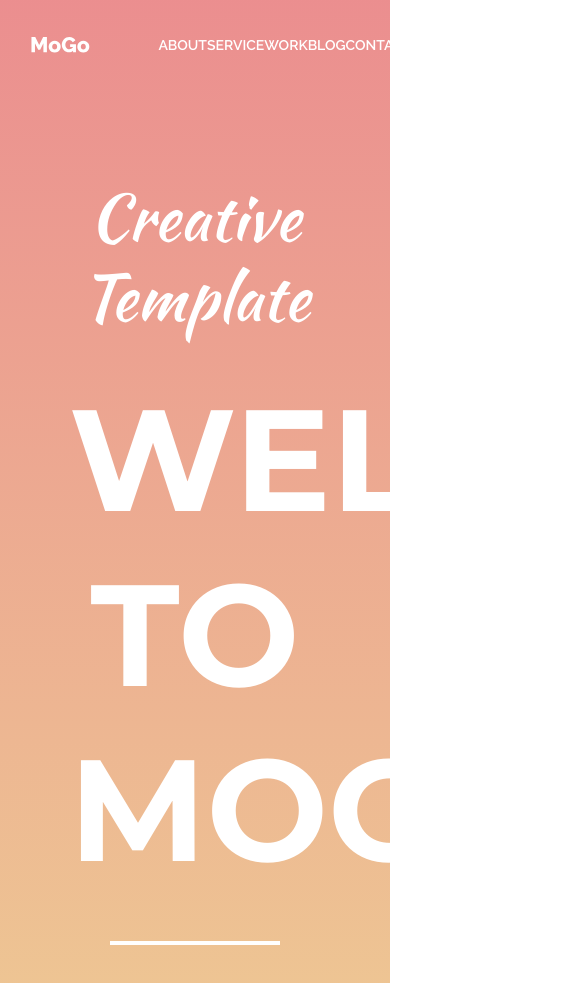
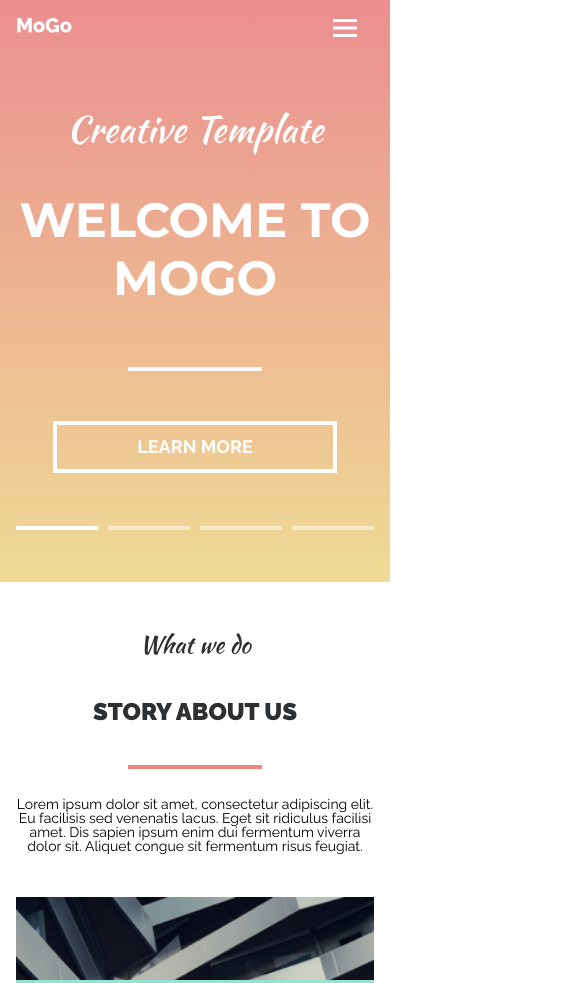
Before and after one commit to MaxonKlakson6/MoGo, a website built with Parcel: page src/index.html in a window 390 px wide. Shown: the top 983 px of the page, 585 px wide, since content can reach past the window. Built offline with nearby package versions, Linux system fonts and the light colour scheme; files whose address does not match are found by name.

Commit message:
Added media queries for header and about section

```diff
--- a/src/index.html
+++ b/src/index.html
@@ -5,17 +5,20 @@
     <meta name="viewport"
           content="width=device-width, user-scalable=no, initial-scale=1.0, maximum-scale=1.0, minimum-scale=1.0">
     <meta http-equiv="X-UA-Compatible" content="ie=edge">
-    <script src="index.js" type="module"></script>
     <link href="https://cdn.jsdelivr.net/npm/bootstrap@5.1.3/dist/css/bootstrap.min.css" rel="stylesheet" integrity="sha384-1BmE4kWBq78iYhFldvKuhfTAU6auU8tT94WrHftjDbrCEXSU1oBoqyl2QvZ6jIW3" crossorigin="anonymous">
     <script src="https://cdn.jsdelivr.net/npm/bootstrap@5.1.3/dist/js/bootstrap.bundle.min.js" integrity="sha384-ka7Sk0Gln4gmtz2MlQnikT1wXgYsOg+OMhuP+IlRH9sENBO0LRn5q+8nbTov4+1p" crossorigin="anonymous"></script>
+    <script src="index.js" type="module"></script>
     <title>Document</title>
 </head>
 <body>
     <div class="page">
         <header class="header">
-            <div class="container">
+            <div class="wrapper">
                 <nav class="header__nav-bar">
-                    <img src="images/header/logo.svg" alt="" class="nav-bar__logo">
+                    <div class="menu-for-mobile">
+                        <img src="images/header/logo.svg" alt="" class="nav-bar__logo">
+                        <button class="menu-btn"></button>
+                    </div>
                     <div class="nav-bar__menu">
                         <a href="">ABOUT</a>
                         <a href="">SERVICE</a>
@@ -34,15 +37,16 @@
                 <div class="header__content">
                     <button class="header__btn">LEARN MORE</button>
                     <div class="header__slider">
-                        <div class="slider__item">01 <span>INTRO</span></div>
-                        <div class="slider__item">02 <span>WORCK</span></div>
-                        <div class="slider__item">03 <span>ABOUT</span></div>
-                        <div class="slider__item">04 <span>CONTACTS</span></div>
+                        <div class="slider__item"><div>01 <span>INTRO</span></div></div>
+                        <div class="slider__item"><div>02 <span>WORCK</span></div></div>
+                        <div class="slider__item"><div>03 <span>ABOUT</span></div></div>
+                        <div class="slider__item"><div>04 <span>CONTACTS</span></div></div>
                     </div>
                 </div>
             </div>
         </header>
         <div class="about">
+            <div class="wrapper">
                 <div class="general-header">
                     <h2 class="general-header__title">What we do</h2>
                     <h1 class="general-header__subtitle">story about us</h1>
@@ -50,10 +54,11 @@
                     <p class="general-header__text">Lorem ipsum dolor sit amet, consectetur adipiscing elit. Eu facilisis sed venenatis lacus. Eget sit ridiculus facilisi amet. Dis sapien ipsum enim dui fermentum viverra dolor sit. Aliquet congue sit fermentum risus feugiat.</p>
                 </div>
                 <div class="about__photos">
-                    <div class="photos__item"><img src="images/about/wall.png" alt=""></div>
-                    <div class="photos__item"><img src="images/about/wall.png" alt=""></div>
-                    <div class="photos__item"><img src="images/about/building.png" alt=""></div>
+                    <div class="photos__item"><div class="item__inner" id="left-image"></div></div>
+                    <div class="photos__item"><div class="item__inner" id="middle-image"></div></div>
+                    <div class="photos__item"><div class="item__inner" id="right-image"></div></div>
                 </div>
+            </div>
         </div>
         <div class="futures">
             <div class="container">
--- a/src/scss/about.scss
+++ b/src/scss/about.scss
@@ -2,24 +2,114 @@
 
 .about{
   @include desktop-width();
-  margin-bottom: 106px;
+  margin-bottom: 108px;
 
   .about__photos{
     display: flex;
     justify-content: space-between;
+    margin-top: 58px;
 
     .photos__item{
       cursor: pointer;
       position: relative;
+      width: 32.5%;
+      height: 338px;
+      background-color: $turquoise;
 
-      &:hover:before{
-        content: '';
-        position: absolute;
+      .item__inner{
         width: 100%;
         height: 100%;
-        background-color: $turquoise;
+        background-size: cover;
+        transition: .5s;
+      }
+      #left-image{
+        background-image: url("../images/about/something.png");
+
+        &:hover{
+          background: linear-gradient(360deg, rgba(237, 215, 137, 0.9) 0%, rgba(233, 130, 131, 0.9) 100%);
+          transform: translate(-16px, -16px);
+        }
       }
 
+      #middle-image{
+        background-image: url("../images/about/wall.png");
+
+        &:hover{
+          background: linear-gradient(360deg, rgba(237, 215, 137, 0.9) 0%, rgba(233, 130, 131, 0.9) 100%);
+          transform: translate(-16px, -16px);
+        }
+      }
+
+      #right-image{
+        background-image: url("../images/about/building.png");
+
+        &:hover{
+          background: linear-gradient(360deg, rgba(237, 215, 137, 0.9) 0%, rgba(233, 130, 131, 0.9) 100%);
+          transform: translate(-16px, -16px);
+        }
+      }
     }
   }
 }
+
+@media(max-width: 1024px){
+  .about{
+    margin-bottom: 60px;
+
+    .about__photos{
+      display: flex;
+      justify-content: space-between;
+      margin-top: 48px;
+
+      .photos__item{
+        height: 282px;
+      }
+    }
+  }
+}
+
+@media(max-width: 768px){
+  .about{
+    .about__photos{
+      display: flex;
+      flex-direction: column;
+      margin: 16px auto 0;
+
+      .photos__item{
+        width: 100%;
+        height: 258px;
+        margin-bottom: 16px;
+
+        .item__inner{
+          height: 83px;
+        }
+        #left-image{
+          background-image: url("../images/about/something.png");
+
+          &:hover{
+            background: linear-gradient(360deg, rgba(237, 215, 137, 0.9) 0%, rgba(233, 130, 131, 0.9) 100%);
+            transform: translate(-16px, -16px);
+          }
+        }
+
+        #middle-image{
+          background-image: url("../images/about/wall.png");
+
+          &:hover{
+            background: linear-gradient(360deg, rgba(237, 215, 137, 0.9) 0%, rgba(233, 130, 131, 0.9) 100%);
+            transform: translate(-16px, -16px);
+          }
+        }
+
+        #right-image{
+          background-image: url("../images/about/building.png");
+
+          &:hover{
+            background: linear-gradient(360deg, rgba(237, 215, 137, 0.9) 0%, rgba(233, 130, 131, 0.9) 100%);
+            transform: translate(-16px, -16px);
+          }
+        }
+      }
+    }
+  }
+}
--- a/src/scss/general.scss
+++ b/src/scss/general.scss
@@ -26,6 +26,41 @@
   }
   .general-header__text{
     @include font(Raleway, 18px, 400, #000);
-    padding: 41px 0;
+    padding: 32px 0;
   }
 }
+.wrapper{
+  @include desktop-width();
+  padding: 0 16px;
+}
+
+@media(max-width: 1024px){
+  .general-header{
+    padding-top: 29px;
+
+    .general-header__title{
+      font-size: 24px;
+      line-height: 67px;
+    }
+    .general-header__subtitle{
+      font-size: 24px;
+      margin-bottom: 20px;
+      line-height: 67px;
+    }
+    .general-header__hr{
+      width: 148px;
+    }
+    .general-header__text{
+      font-size: 14px;
+      padding: 28px 0;
+    }
+  }
+}
+
+@media(max-width: 768px){
+  .general-header{
+    .general-header__hr{
+      width: 134px;
+    }
+  }
+}
--- a/src/scss/header.scss
+++ b/src/scss/header.scss
@@ -14,10 +14,6 @@
     background: $header-gradient;
   }
 
-  .container{
-    @include desktop-width();
-  }
-
   .header__nav-bar{
     height: 100px;
     margin: 0 auto;
@@ -25,6 +21,12 @@
     position: relative;
     z-index: 2;
     justify-content: space-between;
+
+    .menu-for-mobile{
+      display: flex;
+      align-items: center;
+      justify-content: space-between;
+    }
 
     .nav-bar__logo{
       width: 97px;
@@ -37,6 +39,11 @@
       display: flex;
       align-items: center;
       justify-content: space-between;
+    }
+    .menu-btn{
+      border: 0;
+      background: transparent;
+      display: none;
     }
     a{
       @include font(Raleway, 14px, 600, #fff);
@@ -61,10 +68,13 @@
     .header__title{
       color: #fff;
       font-size: 64px;
+      margin-bottom: 0;
     }
     .header__subtitle{
       @include font(Montserrat, 144px, 700, #fff);
-      padding: 35px 57px 20px;
+      @include desktop-width();
+      margin-bottom: 20px;
+      padding: 35px 0 20px;
       line-height: 175px;
     }
     .header__hr{
@@ -84,6 +94,14 @@
       margin: 0 auto 116px;
       background-color: transparent;
       border: 4px solid #fff;
+
+      &:hover{
+        background-color: #fff;
+        color: #E4BE8D;
+      }
+      &:active{
+        border-color: #E4BE8D;
+      }
     }
 
     .header__slider{
@@ -107,3 +125,138 @@
     }
   }
 }
+
+@media(max-width: 1024px){
+  .header{
+    .header__nav-bar{
+      height: 68px;
+
+      .nav-bar__logo{
+        width: 66px;
+      }
+
+      a{
+        font-size: 13px;
+        padding-bottom: 5px;
+        width: 70px;
+      }
+      img{
+        padding-bottom: 5px;
+        width: 20px;
+        height: 23px;
+      }
+    }
+
+    .header__holder{
+      padding: 52px 0 50px;
+
+      .header__title{
+        font-size: 48px;
+        line-height: 54px;
+      }
+      .header__subtitle{
+        font-size: 96px;
+        padding: 22px 0 6px;
+        line-height: 117px;
+      }
+      .header__hr{
+        width: 115px;
+      }
+    }
+    .header__content{
+      .header__btn{
+        font-size: 18px;
+        width: 318px;
+        height: 54px;
+        margin: 0 auto 80px;
+      }
+
+      .header__slider{
+        .slider__item{
+          font-size: 24px;
+          line-height: 57px;
+          opacity: .5;
+          width: 23%;
+          border-top: 4px solid #fff;
+
+          span{
+            font-size: 14px;
+          }
+        }
+      }
+    }
+  }
+}
+
+@media (max-width: 768px) {
+  .header{
+    .header__nav-bar{
+      flex-direction: column;
+
+      .nav-bar__logo{
+        width: 57px;
+        height: 20px;
+      }
+
+      .menu-btn{
+        display: block;
+        width: 55px;
+        height: 56px;
+        background-image: url("../images/header/icon_menu.svg");
+      }
+
+      .nav-bar__menu{
+        width: 100%;
+        display: flex;
+        flex-direction: column;
+
+        img{
+          display: none;
+        }
+      }
+
+      a{
+        display: none;
+        padding-bottom: 0;
+        width: 280px;
+        line-height: 63px;
+      }
+    }
+
+    .header__holder{
+      padding: 34px 0 50px;
+
+      .header__title{
+        font-size: 36px;
+      }
+      .header__subtitle{
+        font-size: 48px;
+        padding: 35px 0 40px;
+        line-height: 58px;
+      }
+      .header__hr{
+        width: 134px;
+      }
+    }
+    .header__content{
+
+      .header__btn{
+        width: 284px;
+        height: 52px;
+        margin: 0 auto 53px;
+      }
+
+      .header__slider{
+        display: flex;
+        justify-content: space-between;
+
+        .slider__item{
+          padding-bottom: 52px;
+          div{
+            display: none;
+          }
+        }
+      }
+    }
+  }
+}
```
Also changed, not shown: dist/index.html (deleted), src/images/about/something.png (added), src/images/header/icon_menu.svg (added), 4 other files.
